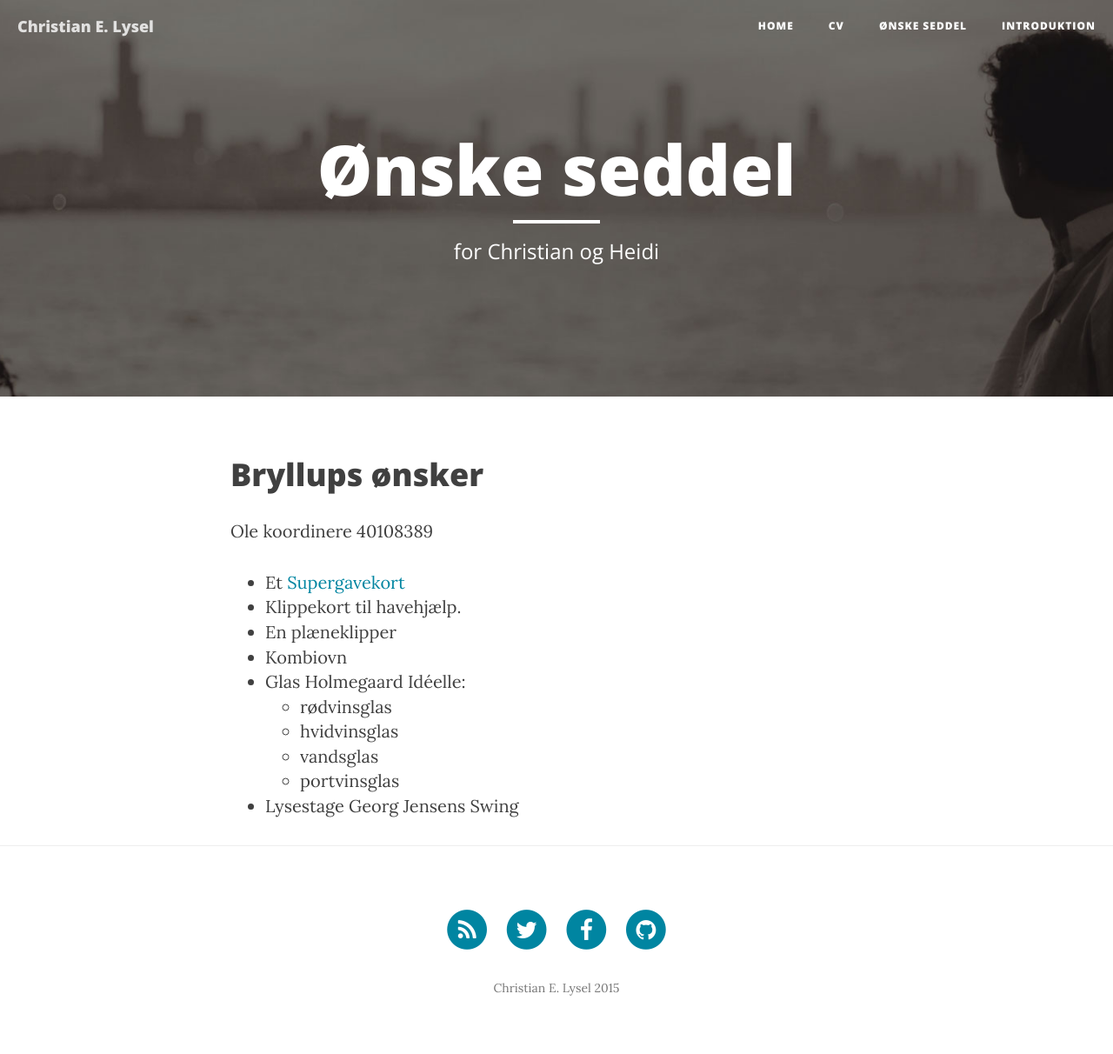
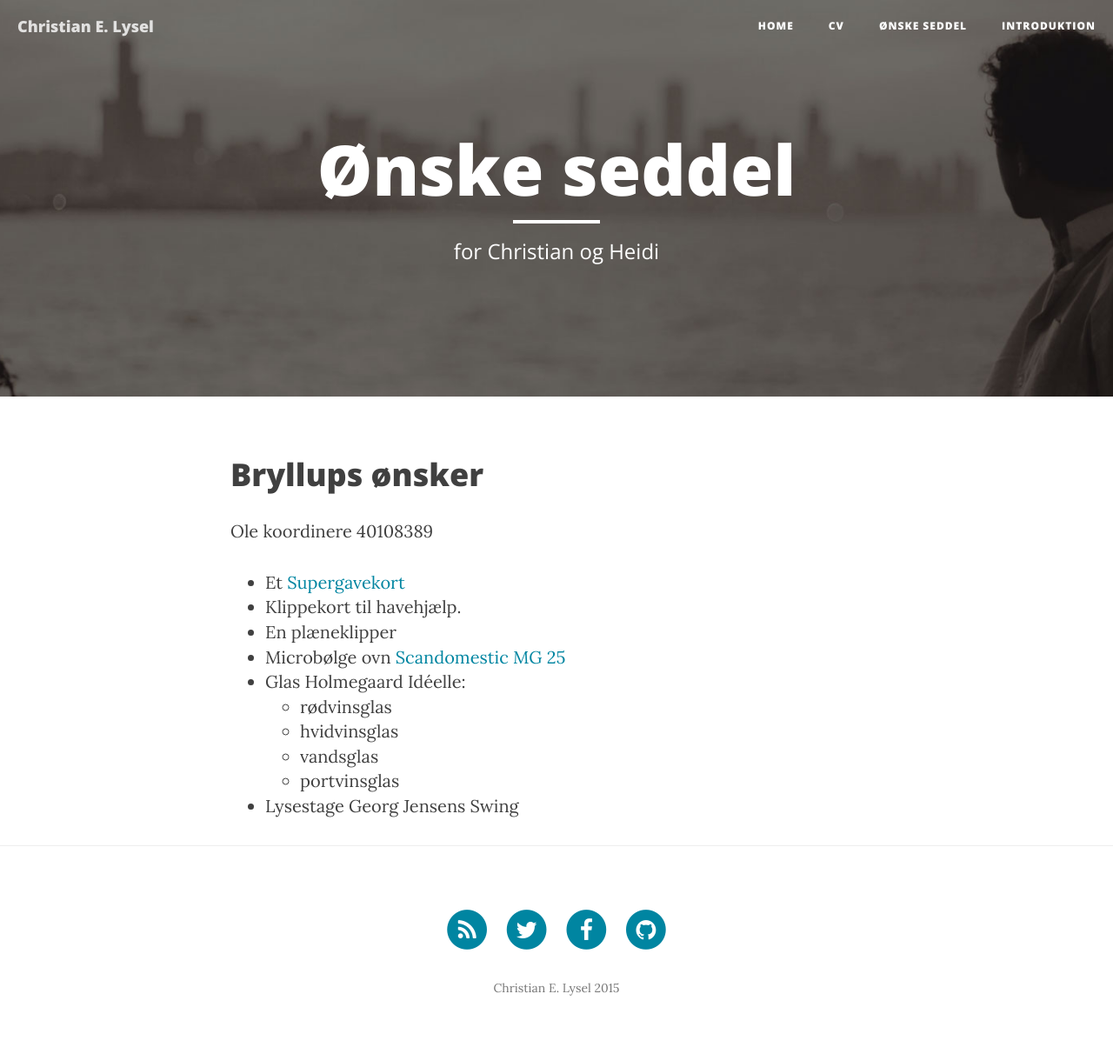
Before and after one commit to clysel/christian.lysel.net, a Jekyll site: the page built from gave.markdown, in a window 1280 px wide. Shown: the whole page at 87% size. Built offline with Jekyll 4.4.1, drawn with Linux system fonts in a browser that asks for light colours; nearby versions of some CDN libraries.

Commit message:
Update gave.markdown

```diff
--- a/gave.markdown
+++ b/gave.markdown
@@ -11,7 +11,7 @@ Ole koordinere 40108389
 * Et [Supergavekort](https://www.gavekortet.dk/supergiftcard.aspx)
 * Klippekort til havehjælp.
 * En plæneklipper
-* Kombiovn
+* Microbølge ovn [Scandomestic MG 25](http://www.skousen.dk/hvidevarer/mikroboelgeovne/fritstaaende-mikroovne/scandomestic-mig-25/)
 * Glas Holmegaard Idéelle:
   * rødvinsglas
   * hvidvinsglas
```
